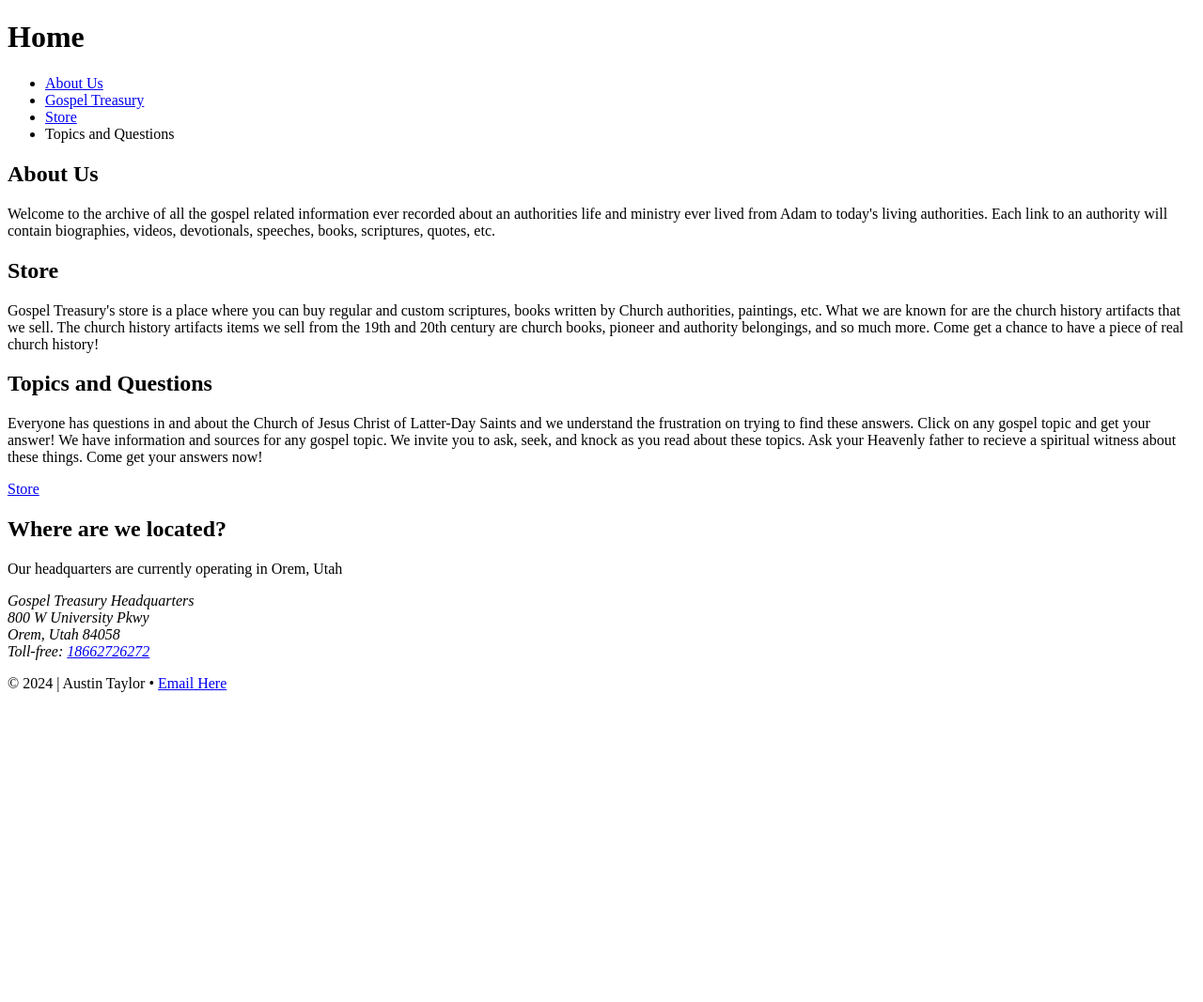
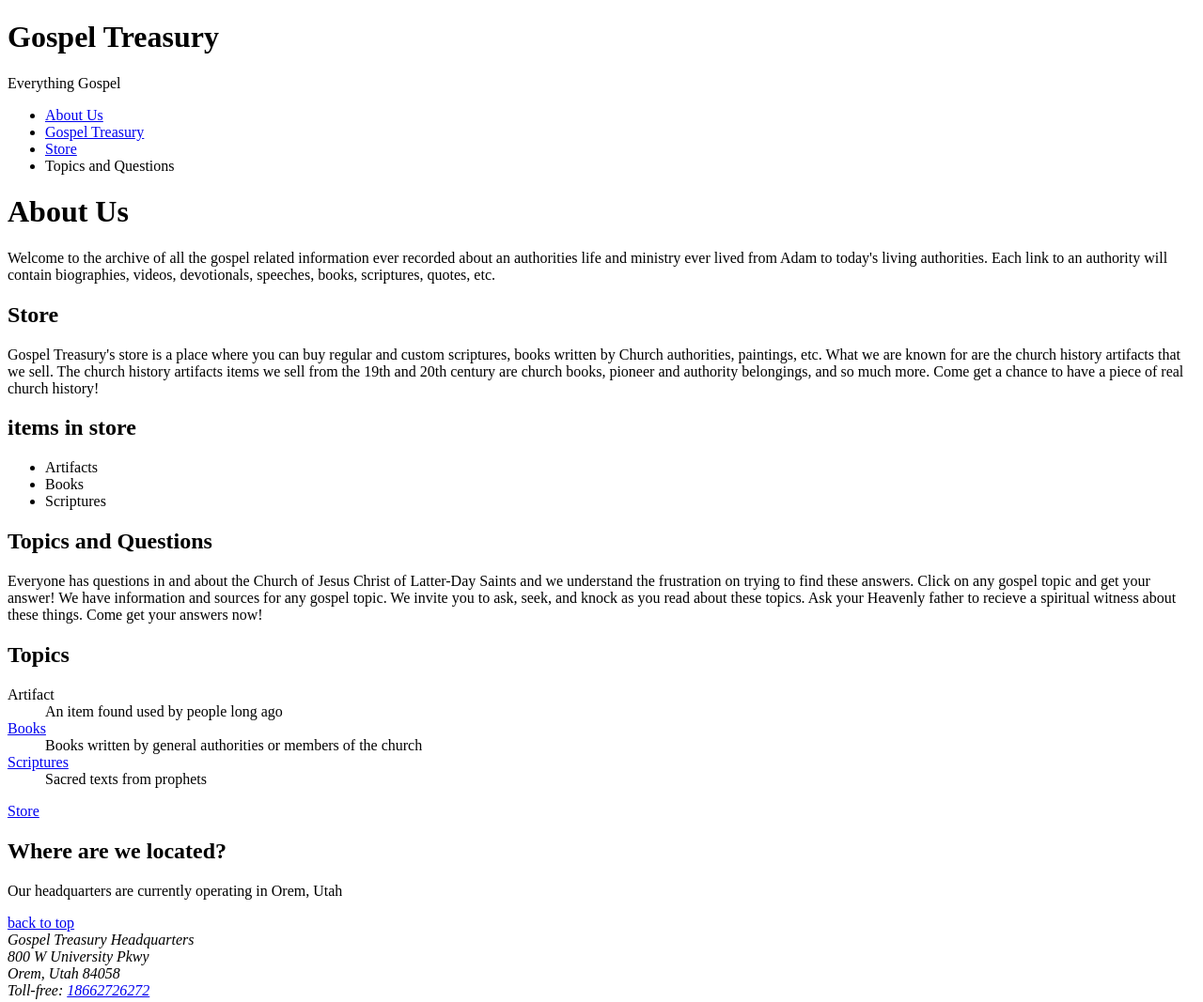
Before and after one commit to AustinTaylor14/dwd1600, a plain HTML site: page 03hand-coding/index.html in a window 1280 px wide. Shown: the top 1067 px of the page at 94% size. Before the commit the page ends 800 px from the top, so only its background shows below. Drawn offline with Linux system fonts and the light colour scheme.

Commit message:
Add files via upload

```diff
--- a/03hand-coding/index.html
+++ b/03hand-coding/index.html
@@ -7,11 +7,11 @@
     <meta charset="UTF-8">
     <meta name="viewport" content="width=device-width, initial-scale=1">
 </head>
-<body>
+<body id="top">
 <!--Start of my page header-->
 <header>
-    <h1>Home</h1>
-
+    <h1>Gospel Treasury</h1>
+<p>Everything Gospel</p>
 </header>
 
 <!--Start of my navigation-->
@@ -25,19 +25,37 @@
 </nav>
 
 <!--Start of my page content-->
-<h2>About Us</h2>
+<h1>About Us</h1>
 <p>Welcome to the archive of all the gospel related information ever recorded about an authorities life and ministry ever lived from Adam to today's living authorities. Each link to an authority will contain biographies, videos, devotionals, speeches, books, scriptures, quotes, etc.</p>
 
 <h2>Store</h2>
 <p>Gospel Treasury's store is a place where you can buy regular and custom scriptures, books written by Church authorities, paintings, etc. What we are known for are the church history artifacts that we sell. The church history artifacts items we sell from the 19th and 20th century are church books, pioneer and authority belongings, and so much more. Come get a chance to have a piece of real church history!</p>
 
+
+    <h2>items in store</h2>
+    <ul>
+    <li>Artifacts</li>
+    <li>Books</li>
+    <li>Scriptures</li>
+    </ul>
 <h2>Topics and Questions</h2>
     <p>Everyone has questions in and about the Church of Jesus Christ of Latter-Day Saints and we understand the frustration on trying to find these answers. Click on any gospel topic and get your answer! We have information and sources for any gospel topic. We invite you to ask, seek, and knock as you read about these topics. Ask your Heavenly father to recieve a spiritual witness about these things. Come get your answers now!</p>
+
+    <h2>Topics</h2>
+    <dl>
+    <dt>Artifact</dt>
+        <dd>An item found used by people long ago</dd>
+        <dt><a href="https://www.abebooks.com/collections/sc/lds/4RUjg3sOLUKcpXG9Hreac3">Books</a></dt>
+        <dd>Books written by general authorities or members of the church</dd>
+        <dt><a href="https://www.churchofjesuschrist.org/study/scriptures?lang=eng&platform=web" target="_blank">Scriptures</a></dt>
+        <dd>Sacred texts from prophets</dd>
+    </dl>
 
    <a href="gospel.html">Store</a>
 
 <h2>Where are we located?</h2>
 <p>Our headquarters are currently operating in Orem, Utah</p>
+    <a href="#top">back to top</a>
 <address>
 Gospel Treasury Headquarters<br>
 800 W University Pkwy<br>
```
Also changed, not shown: 03hand-coding/gospel.html (+11 -1 lines).
